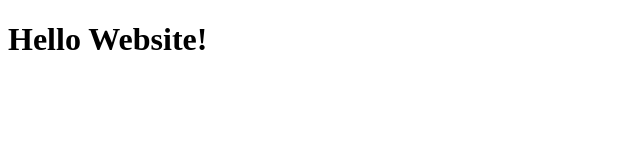
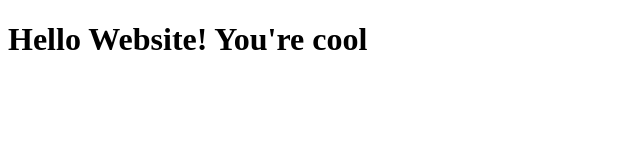
Before and after one commit to Ashik-Gowda/Website-test, a plain HTML site: page site/index.html in a window 1280 px wide. Shown: the whole page, without its empty margins (0-640 px from the left). Drawn offline with Linux system fonts and the light colour scheme.

Commit message:
unknown changes

```diff
--- a/site/index.html
+++ b/site/index.html
@@ -4,6 +4,6 @@
 	<title>Hello Website</title>
 </head>
 <body>
- <h1>Hello Website!</h1>
+ <h1>Hello Website! You're cool</h1>
 </body>
 </html>
```
